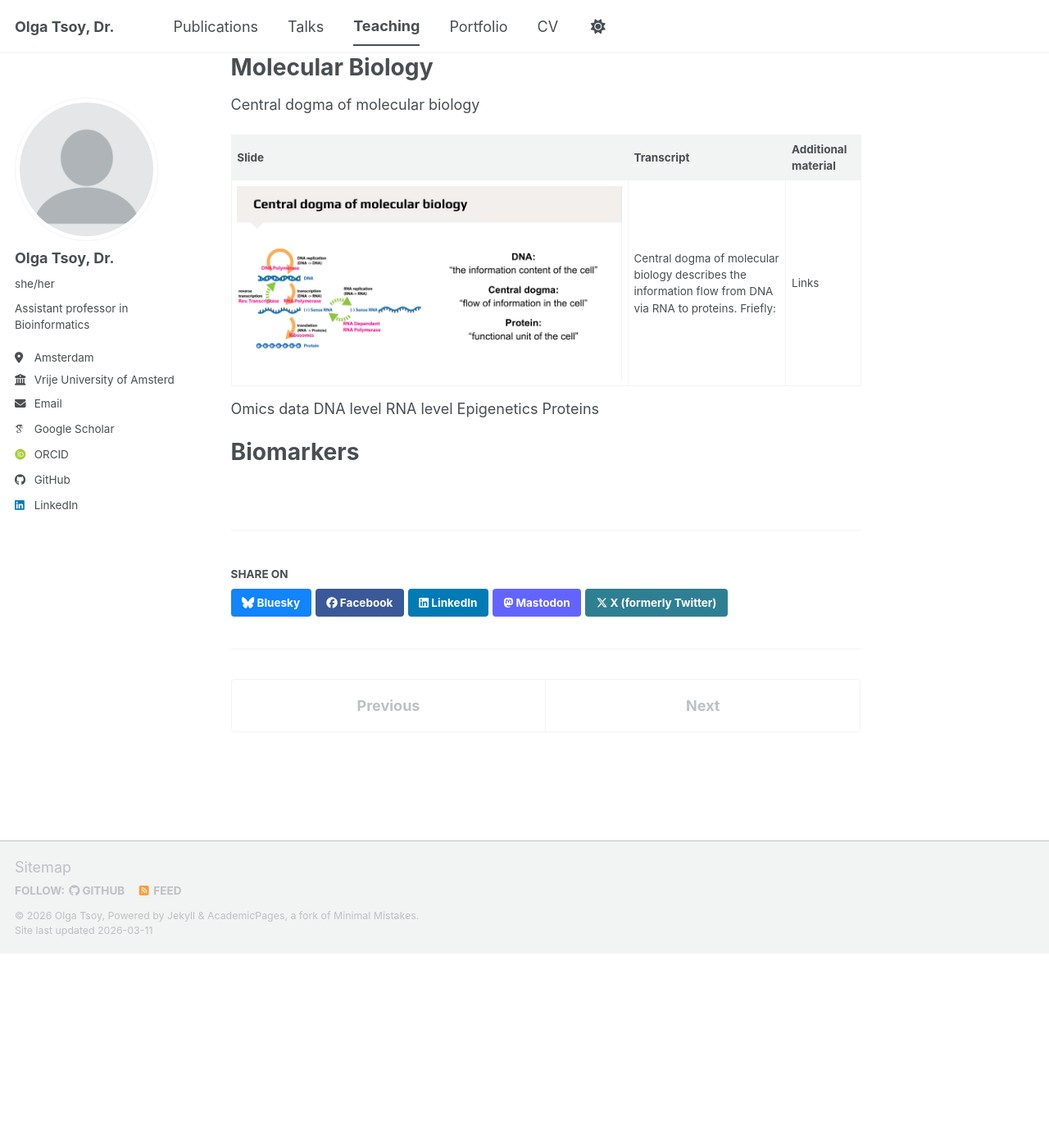
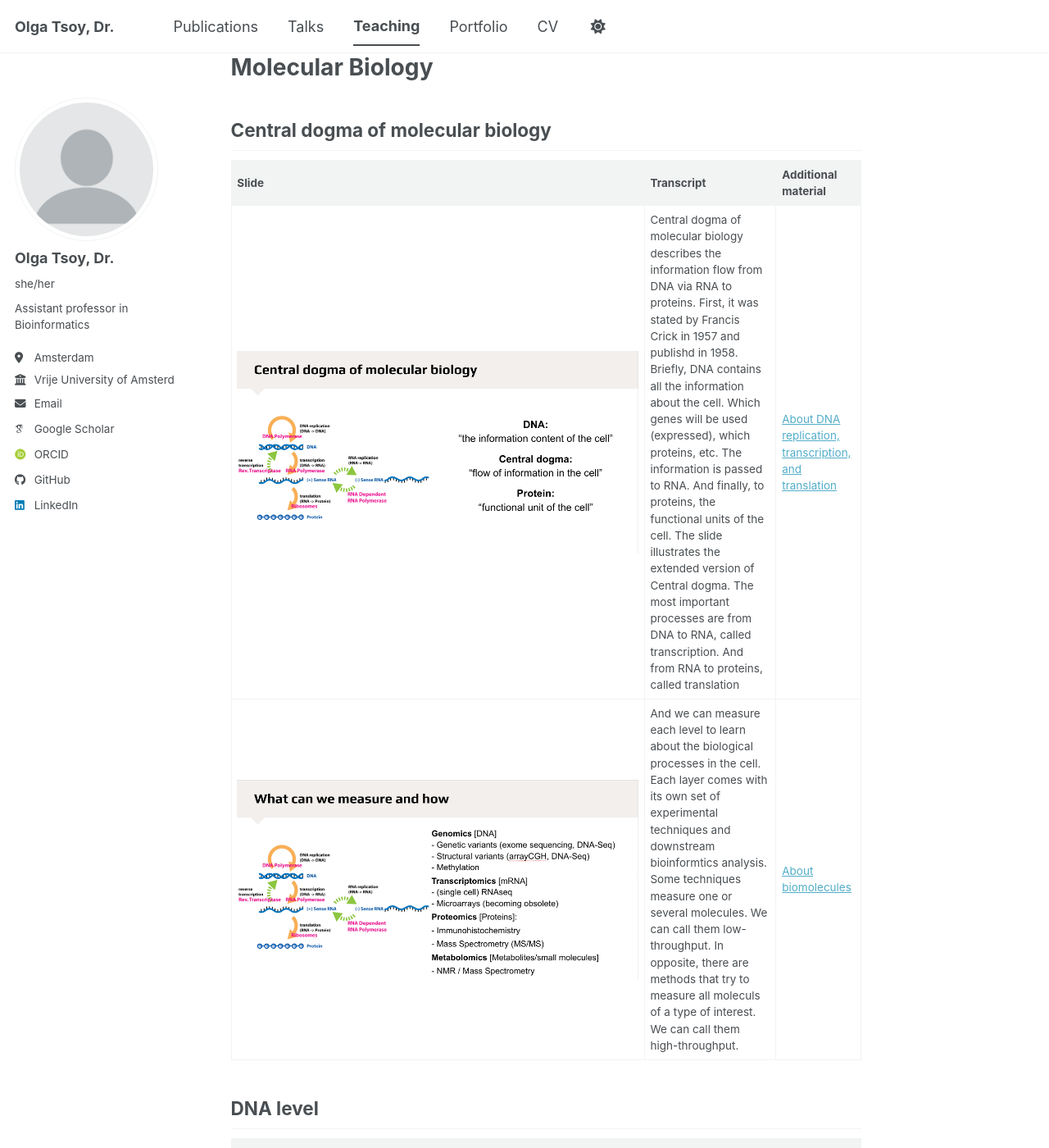
Before and after one commit to OlgaVT/OlgaVT.github.io, a Jekyll site: the page built from _teaching/bbsb_lecture_1.md, in a window 1280 px wide and 1400 px high, scrolled down 237 px. Shown: the whole window at 82% size. Built offline with Jekyll 4.4.1, drawn with Linux system fonts in a browser that asks for light colours; some web fonts are replaced; a script bundle is joined from its source files by our own code; library files that are not in the unit come from our copies; some of the changed text lies outside the part shown.

Commit message:
Update bbsb_lecture_1.md

```diff
--- a/_teaching/bbsb_lecture_1.md
+++ b/_teaching/bbsb_lecture_1.md
@@ -10,17 +10,23 @@ location: "Amsterdam, the Netherlands"
 
 Here you will find the basic concepts for the Lecture 1: Introduction and link to the additional/support material
 
-Molecular Biology
-======
+# Molecular Biology
 
-Central dogma of molecular biology
+## Central dogma of molecular biology
 
-| Slide  | Transcript | Additional material|
-| ------------- | ------------- | ------------- |
-| <img src="https://github.com/OlgaVT/OlgaVT.github.io/blob/master/images/Central_dogma.png" width="2500">  | Central dogma of molecular biology describes the information flow from DNA via RNA to proteins. Friefly:  | Links  |
+| Slide | Transcript | Additional material|
+|----------------|-------------|-------------|
+| <img src="https://github.com/OlgaVT/OlgaVT.github.io/blob/master/images/Central_dogma.png" width="25000">  | Central dogma of molecular biology describes the information flow from DNA via RNA to proteins. First, it was stated by Francis Crick in 1957 and publishd in 1958. Briefly, DNA contains all the information about the cell. Which genes will be used (expressed), which proteins, etc. The information is passed to RNA. And finally, to proteins, the functional units of the cell. The slide illustrates the extended version of Central dogma. The most important processes are from DNA to RNA, called transcription. And from RNA to proteins, called translation|[About DNA replication, transcription, and translation](https://www.youtube.com/watch?v=6gUY5NoX1Lk)   |
+| <img src="https://github.com/OlgaVT/OlgaVT.github.io/blob/master/images/Measurements.png" width="25000">  |  And we can measure each level to learn about the biological processes in the cell. Each layer comes with its own set of experimental techniques and downstream bioinformtics analysis. Some techniques measure one or several molecules. We can call them low-throughput. In opposite, there are methods that try to measure all moleculs of a type of interest. We can call them high-throughput.  |[About biomolecules](https://www.youtube.com/watch?v=1Dx7LDwINLU)|
 
-Omics data
-DNA level
+## DNA level
+
+| Slide | Transcript | Additional material|
+|----------------|-------------|-------------|
+|<img src="https://github.com/OlgaVT/OlgaVT.github.io/blob/master/images/Genomics.png" width="25000">  |DNA level is referred to as Genomics. Genomics studies whole genomes of organisms. It uses a combination of recombinant DNA, DNA sequencing methods, and bioinformatics to sequence, assemble, and analyse the structure and function of genomes. The main difference between genomics and genetics is that genetics scrutinizes the functioning and composition of the single gene (or several genes) where as genomics addresses all genes and their inter relationships in order to identify their combined influence on the growth and development of the organism.|[About DNA](youtube.com/watch?si=NF9aF05YWWBrv5s0&v=AmOO4j0E408&feature=youtu.be)|
+|<img src="https://github.com/OlgaVT/OlgaVT.github.io/blob/master/images/Development_genomics.png" width="25000">  |The main technique to study genomes is sequencing. Sequencing refers to getting access to the sequence or primary structure of any biopolymer. (DNA, mRNA, miRNA, methylation pattern). The sequencing have been rapidly developing from low-throughput methods like Sanger sequencing, which is still remains the 'gold standard' to Illumina sequencing that can sequence millions of fragments in parallel or aims to sequence the whole DNA (long-sequencning by PacBio/ONT Nanopore).|[Sanger sequencing](https://www.youtube.com/watch?v=e2G5zx-OJIw) [Illumina](https://www.youtube.com/watch?v=fCd6B5HRaZ8&t=179s) PacBio(https://www.youtube.com/watch?v=_lD8JyAbwEo) [Nanopore](https://www.youtube.com/watch?v=RcP85JHLmnI)|
+
+
 RNA level
 Epigenetics
 Proteins
```
